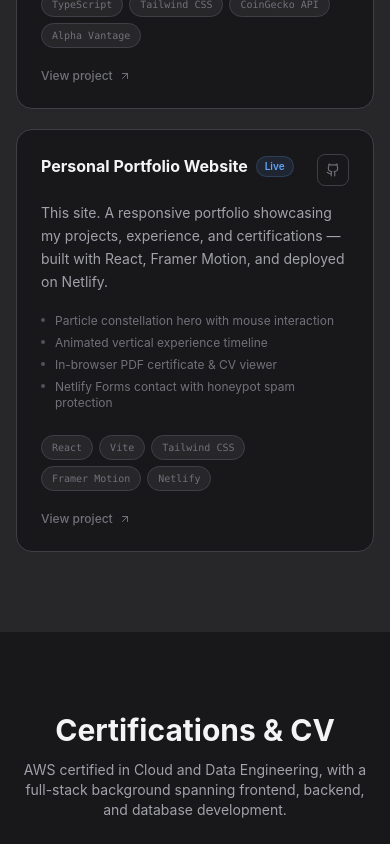
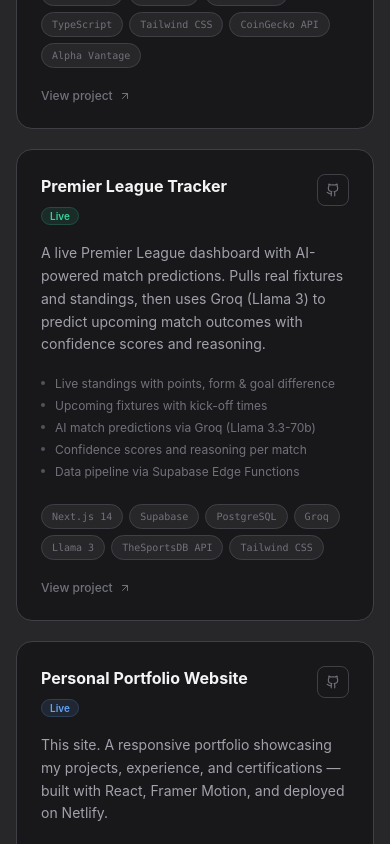
Before and after one commit to WayneSookdeo/Portfolio, a React (Vite) app: page / in a window 390 px wide. Shown: the part 6300-7144 px from the top of the page. Built offline with nearby package versions, Linux system fonts and the light colour scheme.

Commit message:
updated to have pl tracker

```diff
--- a/src/components/Projects.tsx
+++ b/src/components/Projects.tsx
@@ -19,6 +19,26 @@
     stack: ['Next.js 14', 'Supabase', 'PostgreSQL', 'TypeScript', 'Tailwind CSS', 'CoinGecko API', 'Alpha Vantage'],
     liveUrl: 'https://nicholas-marketdashboard.netlify.app/',
     githubUrl: 'https://github.com/WayneSookdeo/stockportfolio-tracker',
+    status: 'Live',
+    statusColor: 'text-emerald-400 bg-emerald-400/10 border-emerald-400/20',
+    hoverBorder: 'hover:border-emerald-500/30',
+    topLine: 'rgba(52,211,153,0.5)',
+  },
+  {
+    id: 'pl-tracker',
+    title: 'Premier League Tracker',
+    description:
+      'A live Premier League dashboard with AI-powered match predictions. Pulls real fixtures and standings, then uses Groq (Llama 3) to predict upcoming match outcomes with confidence scores and reasoning.',
+    features: [
+      'Live standings with points, form & goal difference',
+      'Upcoming fixtures with kick-off times',
+      'AI match predictions via Groq (Llama 3.3-70b)',
+      'Confidence scores and reasoning per match',
+      'Data pipeline via Supabase Edge Functions',
+    ],
+    stack: ['Next.js 14', 'Supabase', 'PostgreSQL', 'Groq', 'Llama 3', 'TheSportsDB API', 'Tailwind CSS'],
+    liveUrl: 'https://nicholas-pl-tracker.netlify.app/',
+    githubUrl: 'https://github.com/WayneSookdeo/pl-trackers',
     status: 'Live',
     statusColor: 'text-emerald-400 bg-emerald-400/10 border-emerald-400/20',
     hoverBorder: 'hover:border-emerald-500/30',
@@ -83,7 +103,7 @@
 
         {/* Cards */}
         <motion.div
-          className="max-w-5xl mx-auto grid md:grid-cols-2 gap-5"
+          className="max-w-5xl mx-auto grid md:grid-cols-2 xl:grid-cols-3 gap-5"
           variants={containerVariants}
           initial="hidden"
           whileInView="visible"
@@ -104,12 +124,10 @@
               {/* Header row */}
               <div className="flex items-start justify-between mb-4">
                 <div className="flex-1 min-w-0 mr-3">
-                  <div className="flex items-center gap-2 flex-wrap mb-1">
-                    <h3 className="text-base font-bold text-zinc-100">{project.title}</h3>
-                    <span className={`text-[10px] font-semibold px-2 py-0.5 rounded-full border flex-shrink-0 ${project.statusColor}`}>
+                  <h3 className="text-base font-bold text-zinc-100 mb-1">{project.title}</h3>
+                  <span className={`text-[10px] font-semibold px-2 py-0.5 rounded-full border ${project.statusColor}`}>
                     {project.status}
                   </span>
-                  </div>
                 </div>
 
                 {/* Icons */}
@@ -157,6 +175,7 @@
               </div>
 
               {/* View link */}
+              {project.liveUrl && (
                 <a
                   href={project.liveUrl}
                   target="_blank"
@@ -166,6 +185,7 @@
                   View project
                   <ArrowUpRight className="w-3 h-3 transition-transform duration-200 group-hover/link:translate-x-0.5 group-hover/link:-translate-y-0.5" />
                 </a>
+              )}
             </motion.div>
           ))}
         </motion.div>
```
Lines whose indentation alone changed are shown as unchanged.
